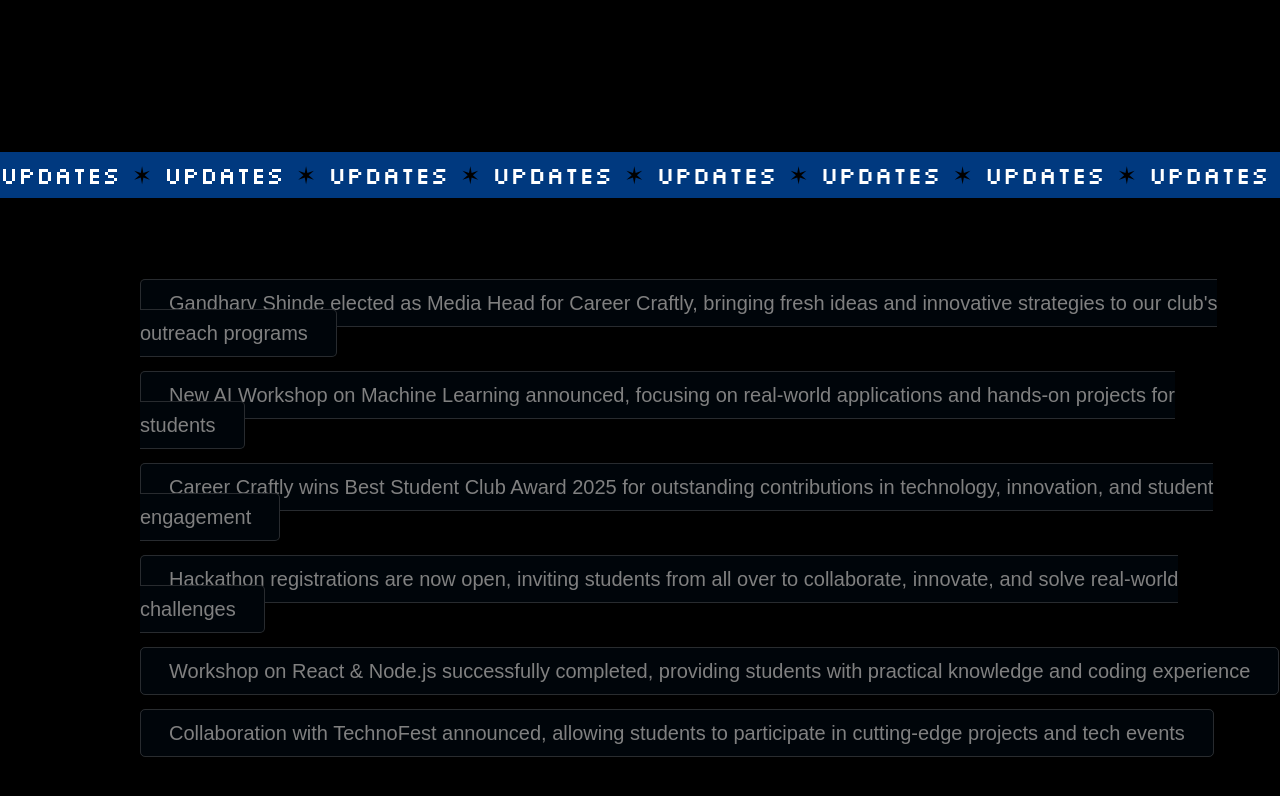
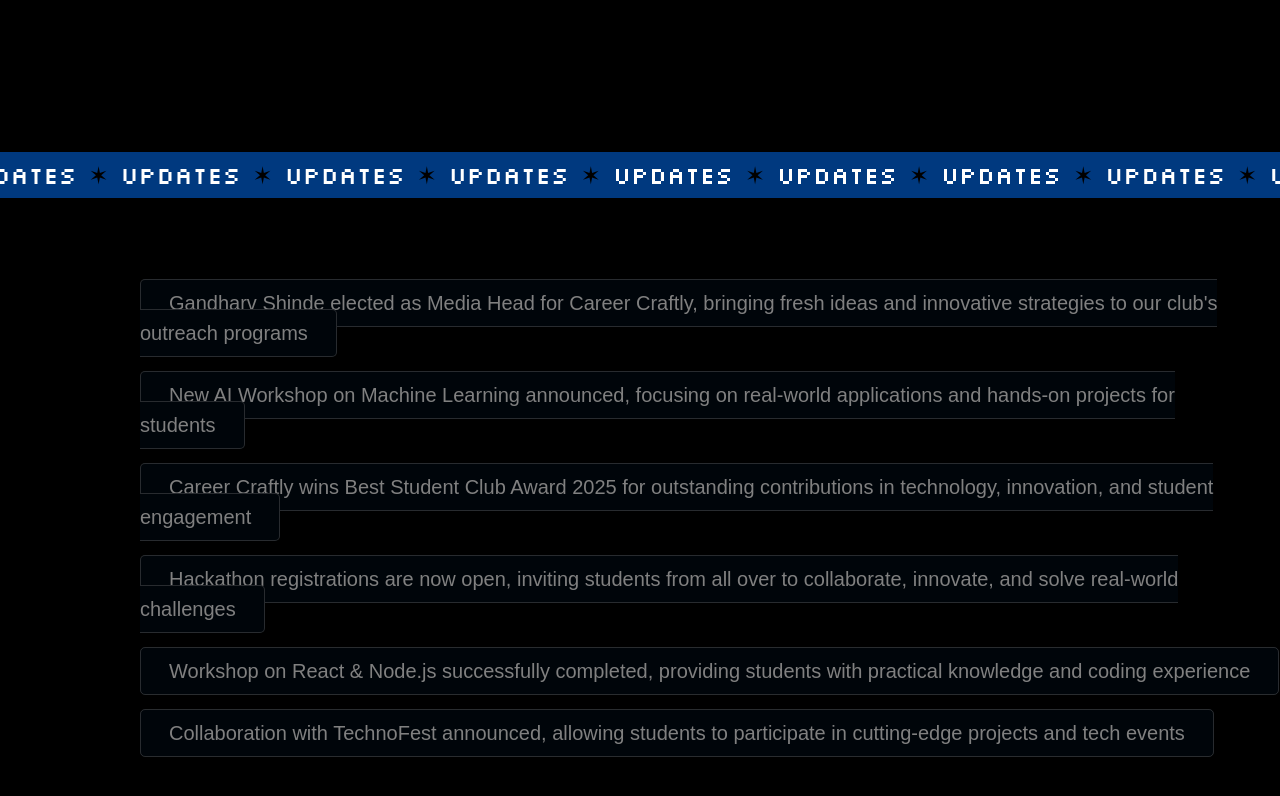
Before and after one commit to sprakash2006/C2C, a React (Vite) app: page / in a window 1280 px wide. Shown: the part 2431-3227 px from the top of the page. Built offline with nearby package versions, Linux system fonts and the light colour scheme; a web font is replaced by a local one.

Commit message:
updated animation

```diff
--- a/src/App.css
+++ b/src/App.css
@@ -3,3 +3,33 @@
   margin:0 auto;
 
 }
+
+
+
+.updates-strip {
+  overflow-x: hidden;
+  animation: wiggle 10s ease-in-out infinite;
+}
+
+@keyframes wiggle {
+  0%, 100% {
+    right:20vw;
+  }
+  50% {
+    right:30vw;
+  }
+}
+
+
+.star {
+  animation: fikerr 5s ease-in-out infinite;
+}
+
+@keyframes fikerr {
+  0% {
+    transform: scale(1);
+  }
+  100% {
+    transform: scale(2);
+  }
+}
```
